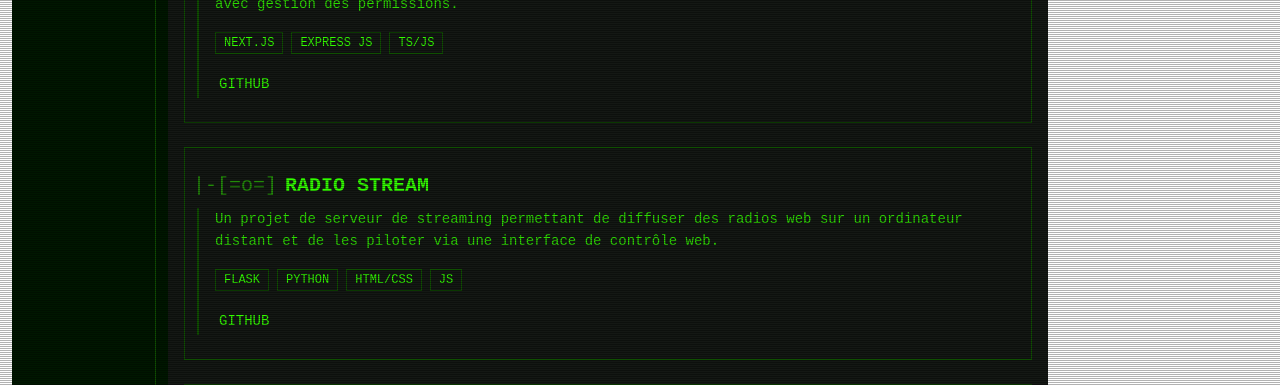
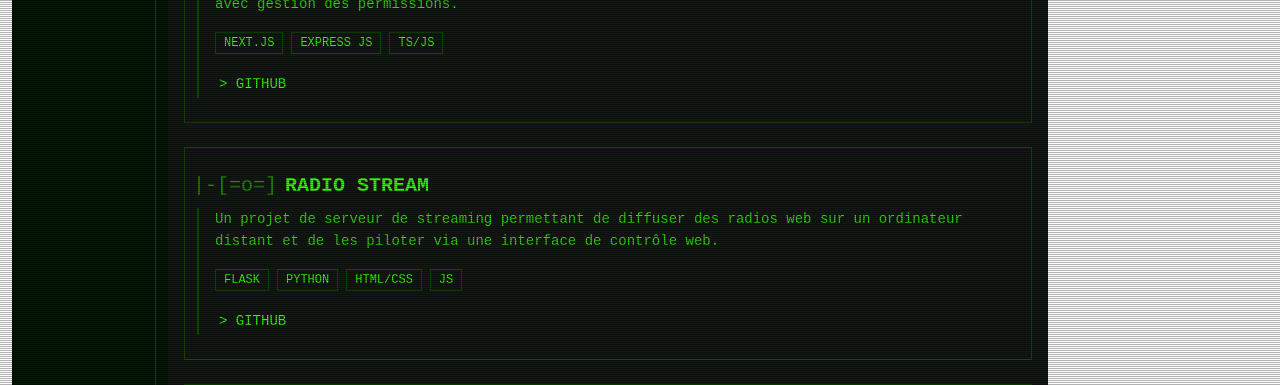
Before and after one commit to thomasderome/Portfolio_new, a Next.js app: page / in a window 1280 px wide. Both pictures are taken after a click on the button "Projets". Shown: the part 135-520 px from the top of the page. Built offline with nearby package versions, Linux system fonts and the light colour scheme.

Commit message:
[~] > before github and demo

```diff
--- a/components/page/project/project.tsx
+++ b/components/page/project/project.tsx
@@ -48,7 +48,7 @@ export default function Project() {
                                         target="_blank"
                                         className="px-1 py-1 text-sm hover:bg-(--color-font) hover:text-black"
                                     >
-                                        GITHUB
+                                        &gt; GITHUB
                                     </a>
                                 )}
                                 {project.demo && (
@@ -57,7 +57,7 @@ export default function Project() {
                                         target="_blank"
                                         className="px-1 py-1 text-sm hover:bg-(--color-font) hover:text-black"
                                     >
-                                        DEMO
+                                        &gt; DEMO
                                     </a>
                                 )}
                             </div>
```
